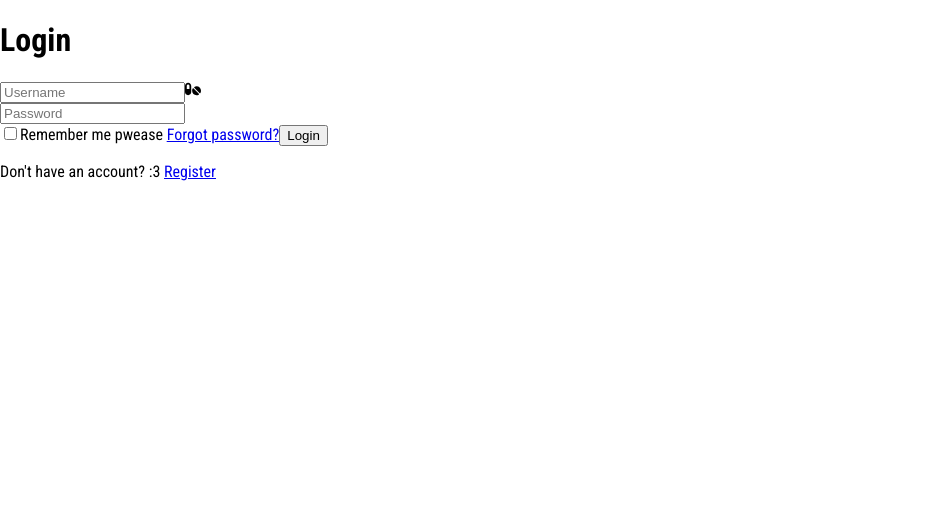
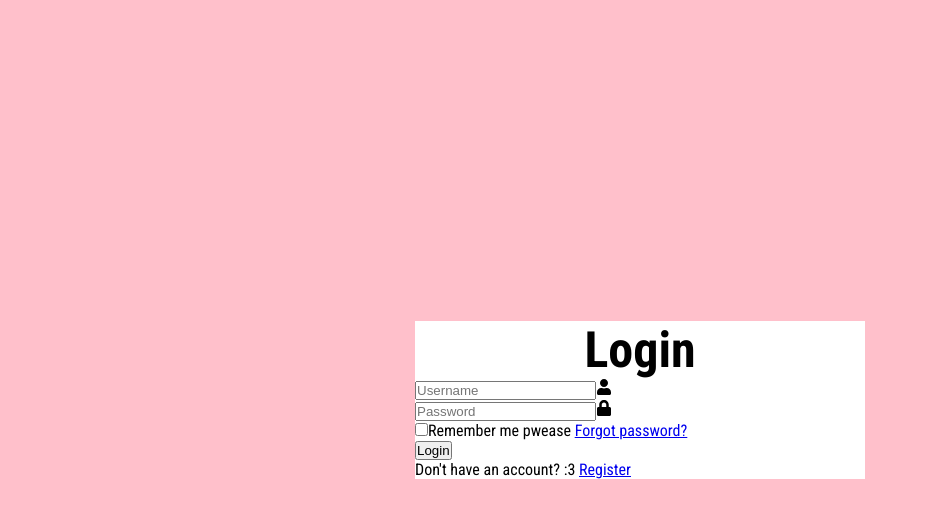
Before and after one commit to sahua3/Megahack2024, a React (Create React App) app in the folder megahack2024/: page / in a window 1280 px wide. Shown: the top 518 px of the page, without its empty margins (0-928 px from the left). Built offline with nearby package versions, Linux system fonts and the light colour scheme.

Commit message:
updated loginform.css

```diff
--- a/megahack2024/src/components/LoginForm/LoginForm.css
+++ b/megahack2024/src/components/LoginForm/LoginForm.css
@@ -0,0 +1,22 @@
+.wrapper {
+    width: 450px;
+    background: white;
+    color: #000;
+}
+
+.wrapper h1 {
+    font-size: 50px;
+    text-align: center;
+}
+
+.wrapper .input-bx {
+    position: relative;
+    width: 100%;
+    height: 100%;
+    background: transparent;
+    border: none;
+    outline: none;
+    border-radius: 2px solid rgba(255,255,255,.2);
+    border-radius: 40px;
+    font-size: 16px;
+}
--- a/megahack2024/src/components/LoginForm/LoginForm.jsx
+++ b/megahack2024/src/components/LoginForm/LoginForm.jsx
@@ -1,6 +1,7 @@
 import React from 'react';
 import './LoginForm.css';
 import { FaPills } from "react-icons/fa6";
+import { FaUser, FaLock } from "react-icons/fa";
 
 const LoginForm = () => {
     return (
@@ -9,20 +10,22 @@ const LoginForm = () => {
                 <h1>Login</h1>
                 <div className="input-box">
                     <input type="text" placeholder='Username' required />
-                    <FaPills />
+                    <FaUser className='icon' />
+
                 </div>
                 <div className="input-box">
                     <input type="password" placeholder='Password' required />
+                    <FaLock className='icon' />
                 </div>
 
                 <div className="remember-forgot">
-                    <label><input type="checkbox" />Remember me pwease </label>
+                    <label><input type="checkbox" />Remember me pwease  </label>
                     <a href="#">Forgot password?</a>
-                    <button type="submit">Login</button>
+                </div>
+                <button type="submit">Login</button>
 
                     <div className="register-link">
                         <p> Don't have an account? :3 <a href="#">Register</a></p>
-                    </div>
                 </div>
             </form>
         </div>
--- a/megahack2024/src/index.css
+++ b/megahack2024/src/index.css
@@ -1,10 +1,20 @@
 @import url('https://fonts.googleapis.com/css2?family=Roboto+Condensed:wght@400;700&display=swap');
 
+* {
+  margin: 0;
+  padding: 0;
+  box-sizing: border-box;
+}
 body {
   margin: 0;
   font-family: 'Roboto Condensed', sans-serif;
   -webkit-font-smoothing: antialiased;
   -moz-osx-font-smoothing: grayscale;
+  display: flex;
+  justify-content: center;
+  align-items: center;
+  min-height: 100vh;
+  background: pink;
 }
 
 code {
```
